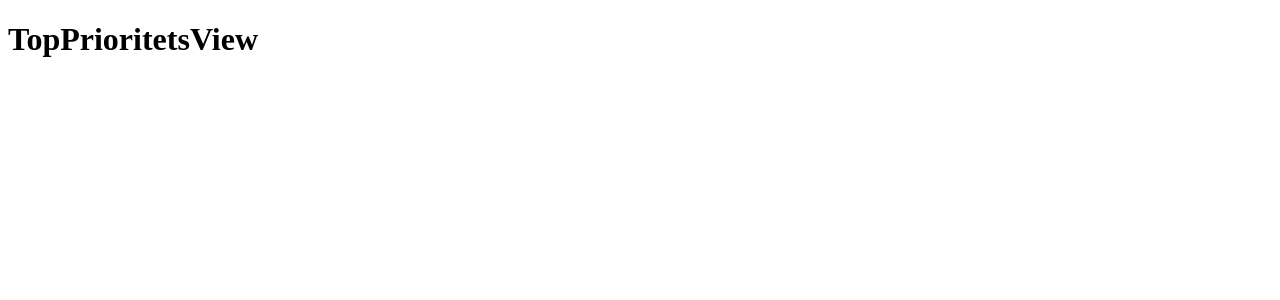
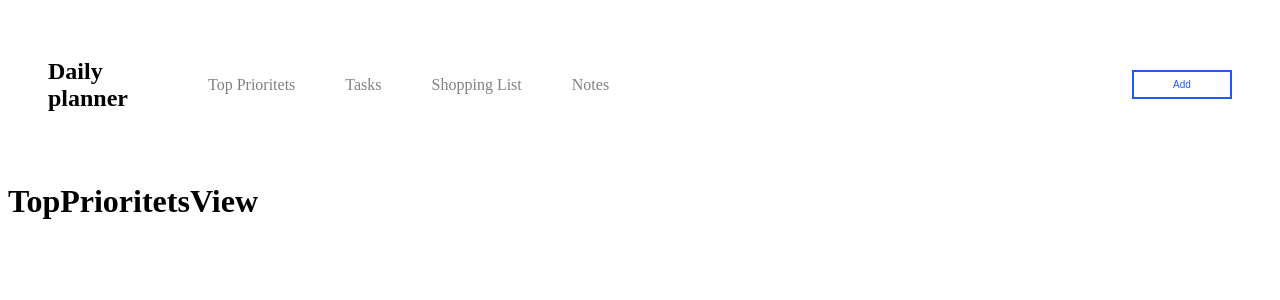
Before and after one commit to AnnaPawlik/Daily-planner, a React (Create React App) app: page / in a window 1280 px wide. Shown: the top 300 px of the page. Built offline with nearby package versions, Linux system fonts and the light colour scheme.

Commit message:
Add header

```diff
--- a/src/App.js
+++ b/src/App.js
@@ -5,12 +5,14 @@ import TasksView from './views/TasksView/TasksView';
 import ShoppingListView from './views/ShoppingListView/ShoppingListView';
 import NotesView from './views/NotesView/NotesView';
 import './App.css';
+import Header from './components/Header/Header';
 
 class App extends React.Component {
 
   render() {
     return (
         <BrowserRouter>
+          <Header />
           <Switch>
             <Route exact path="/" component={TopPrioritetsView} />
             <Route path="/tasks" component={TasksView} />
--- /dev/null
+++ b/src/components/Button/Button.js
@@ -0,0 +1,15 @@
+import React from 'react';
+import styles from './Button.module.scss';
+import PropTypes from 'prop-types';
+
+const Button = ({children}) => (
+    <button className={styles.button}>
+        {children}
+    </button>
+);
+
+Button.propTypes = {
+    children: PropTypes.string.isRequired,
+}
+
+export default Button;
--- /dev/null
+++ b/src/components/Button/Button.module.scss
@@ -0,0 +1,12 @@
+.button {
+    display: block;
+    max-width: 120px;
+    font-size: 10px;
+    text-decoration: none;
+    padding: 7px 12px;
+    font-weight: 500;
+    background: none;
+    border: 2px solid #1e58ff;
+    color: #1e58ff;
+    cursor: pointer;
+}
--- /dev/null
+++ b/src/components/Header/Header.js
@@ -0,0 +1,14 @@
+import React from 'react';
+import HeaderNavigation from './HeaderNavigation';
+import Button from '../Button/Button';
+import styles from './Header.module.scss';
+
+const Header = () => (
+    <div className={styles.wrapper}>
+        <h2>Daily planner</h2>
+        <HeaderNavigation />
+        <Button>Add</Button>
+    </div>
+);
+
+export default Header;
--- /dev/null
+++ b/src/components/Header/Header.module.scss
@@ -0,0 +1,6 @@
+.wrapper {
+    display: grid;
+    grid-template-columns: 120px 1fr 100px;
+    align-items: center;
+    padding: 30px 40px;
+}
--- /dev/null
+++ b/src/components/Header/HeaderNavigation.js
@@ -0,0 +1,24 @@
+import React from 'react';
+import { NavLink } from 'react-router-dom';
+import styles from './HeaderNavigation.module.scss';
+
+const HeaderNavigation = () => (
+    <nav>
+        <ul className={styles.wrapper}>
+            <li className={styles.navItem}>
+                <NavLink className={styles.navItemLink} to="/">Top Prioritets</NavLink>
+            </li>
+            <li className={styles.navItem}>
+                <NavLink className={styles.navItemLink} to="/tasks">Tasks</NavLink>
+            </li>
+            <li className={styles.navItem}>
+                <NavLink className={styles.navItemLink} to="/shoppinglist">Shopping List</NavLink>
+            </li>
+            <li className={styles.navItem}>
+                <NavLink className={styles.navItemLink} to="/notes">Notes</NavLink>
+            </li>
+        </ul>
+    </nav>
+);
+
+export default HeaderNavigation;
--- /dev/null
+++ b/src/components/Header/HeaderNavigation.module.scss
@@ -0,0 +1,14 @@
+.navItem {
+    list-style: none;
+    display: inline-block;
+    margin-right: 50px;
+
+    &Link {
+        text-decoration: none;
+        color: #818181;
+
+        &Active {
+            font-weight: 700;
+        }
+    }
+}
```
